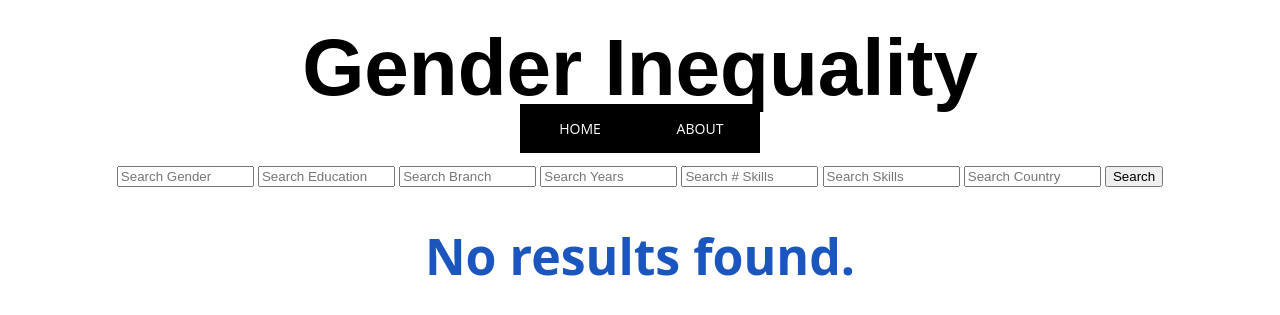
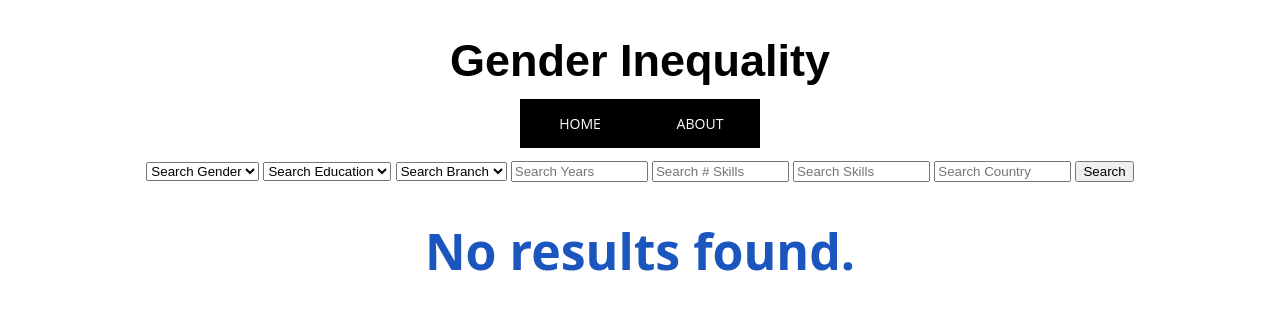
Before and after one commit to orangepulpsucks/Gender-Gap, a Flask app: template Templates/home.html in a window 1280 px wide. Shown: the top 315 px of the page. Run offline with Flask 2, Linux system fonts and the light colour scheme; the template is opened without the code that fills it, so the values that code supplies are empty; some libraries are stand-ins or nearby versions.

Commit message:
table working

```diff
--- a/Templates/home.html
+++ b/Templates/home.html
@@ -8,9 +8,9 @@
   <style>
     h1 {
       /* main header */
-      margin-top: -138px;
-      margin-bottom: -22px;
-      font-size: 80px;
+      margin-top: -125px;
+      margin-bottom: 0px;
+      font-size: 45px;
       font-family: arial;
       color: #000000;
       /* position: fixed; */
@@ -252,8 +252,8 @@
 
     /* Table Styles */
     .table_container {
-      width: 80%;
-      margin: auto;
+      width: 90%;
+      margin: 5% auto;
       margin-top: 50px;
     }
 
@@ -268,9 +268,17 @@
       box-shadow: 0 5px 10px rgba(0, 0, 0, 0.1);
     }
 
-    .boostrap4_table_head_dark_hoverable th,
+    .boostrap4_table_head_dark_hoverable th{
+      padding: 12px 5px;
+      text-align: center;
+      font-size: 17px;
+      vertical-align: middle;
+      border-bottom: 1px solid #fff;
+    }
     .boostrap4_table_head_dark_hoverable td {
-      padding: 12px 15px;
+      padding: 12px 5px;
+      text-align: left;
+      font-size: 17px;
       vertical-align: middle;
       border-bottom: 1px solid #fff;
     }
@@ -331,10 +339,29 @@
   </nav>
 
   <form action="/" method="get">
-    <!-- #gender_d, edlevel_d, mainbranch_d, yearscode, computerskills,haveworkedwith,country -->
-    <input type="text" name="gender" placeholder="Search Gender" value="{{ params1['gender'] }}" size="14">
-    <input type="text" name="edlevel" placeholder="Search Education" value="{{ params1['edlevel'] }}" size="14">
-    <input type="text" name="mainbranch" placeholder="Search Branch" value="{{ params1['mainbranch'] }}" size="14">
+    <select name="gender" value="{{ params1['gender'] }}">
+      <option value="" disabled selected hidden>Search Gender</option>
+      <option value="Man">Man</option>
+      <option value="NonBinary">Non Binary</option>
+      <option value="Woman">Woman</option>
+  </select>
+
+
+    <select name="edlevel" value="{{ params1['edlevel'] }}">
+      <option value="" disabled selected hidden>Search Education</option>
+      <option value="NoHigherEd">No Higher Ed</option>
+      <option value="Undergraduate">Undergrad</option>
+      <option value="Master">Master</option>
+      <option value="PhD">PhD</option>
+  </select>
+
+    <select name="mainbranch" value="{{ params1['mainbranch'] }}">
+      <option value="" disabled selected hidden>Search Branch</option>
+      <option value="Dev">Dev</option>
+      <option value="NotDev">Not Dev</option>
+  </select>
+
+
     <input type="text" name="yearscode" placeholder="Search Years" value="{{ params1['yearscode'] }}" size="14">
     <input type="text" name="computerskills" placeholder="Search # Skills" value="{{ params1['computerskills'] }}" size="14">
     <input type="text" name="haveworkedwith" placeholder="Search Skills" value="{{ params1['haveworkedwith'] }}" size="14">
```
